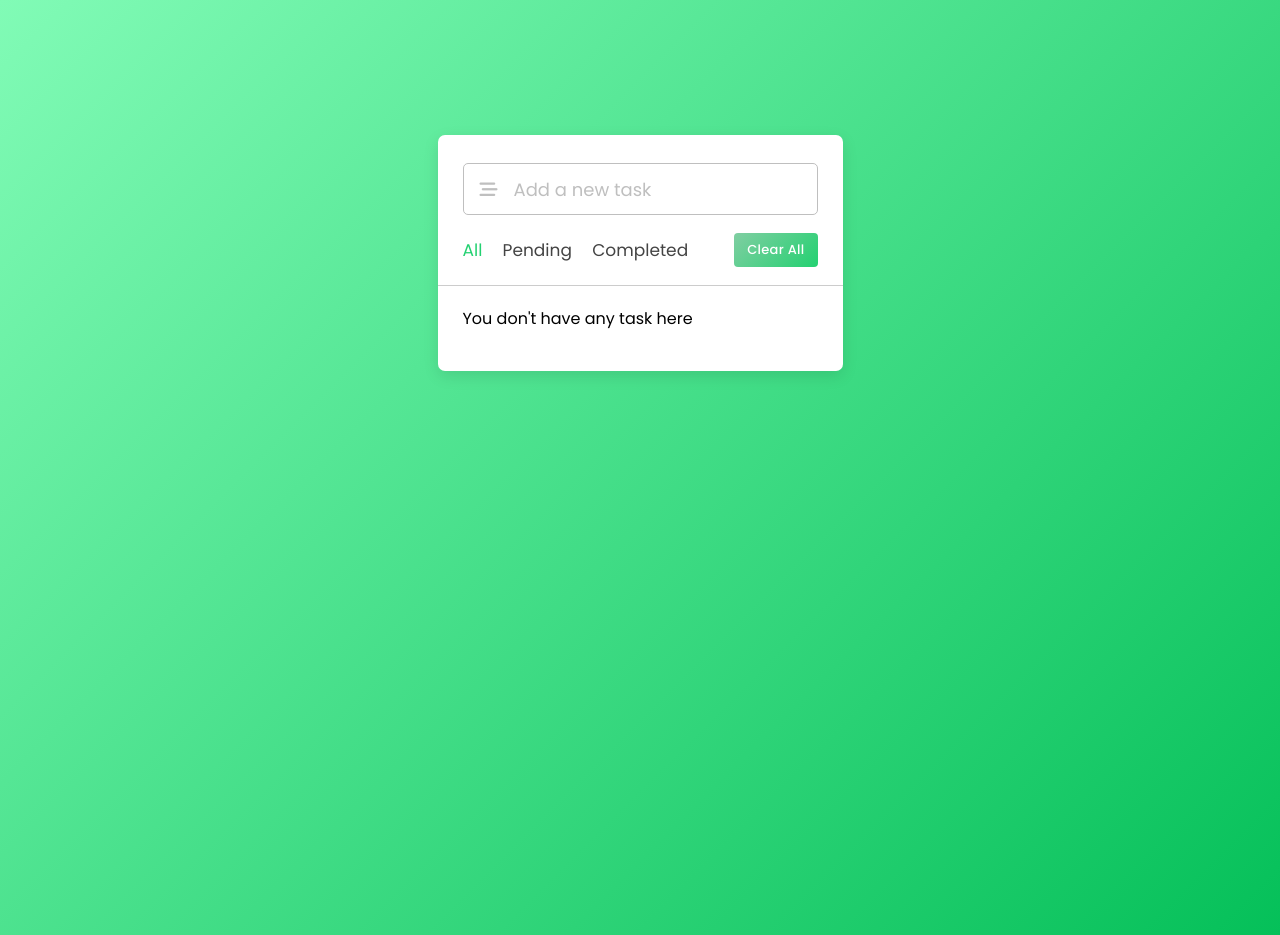
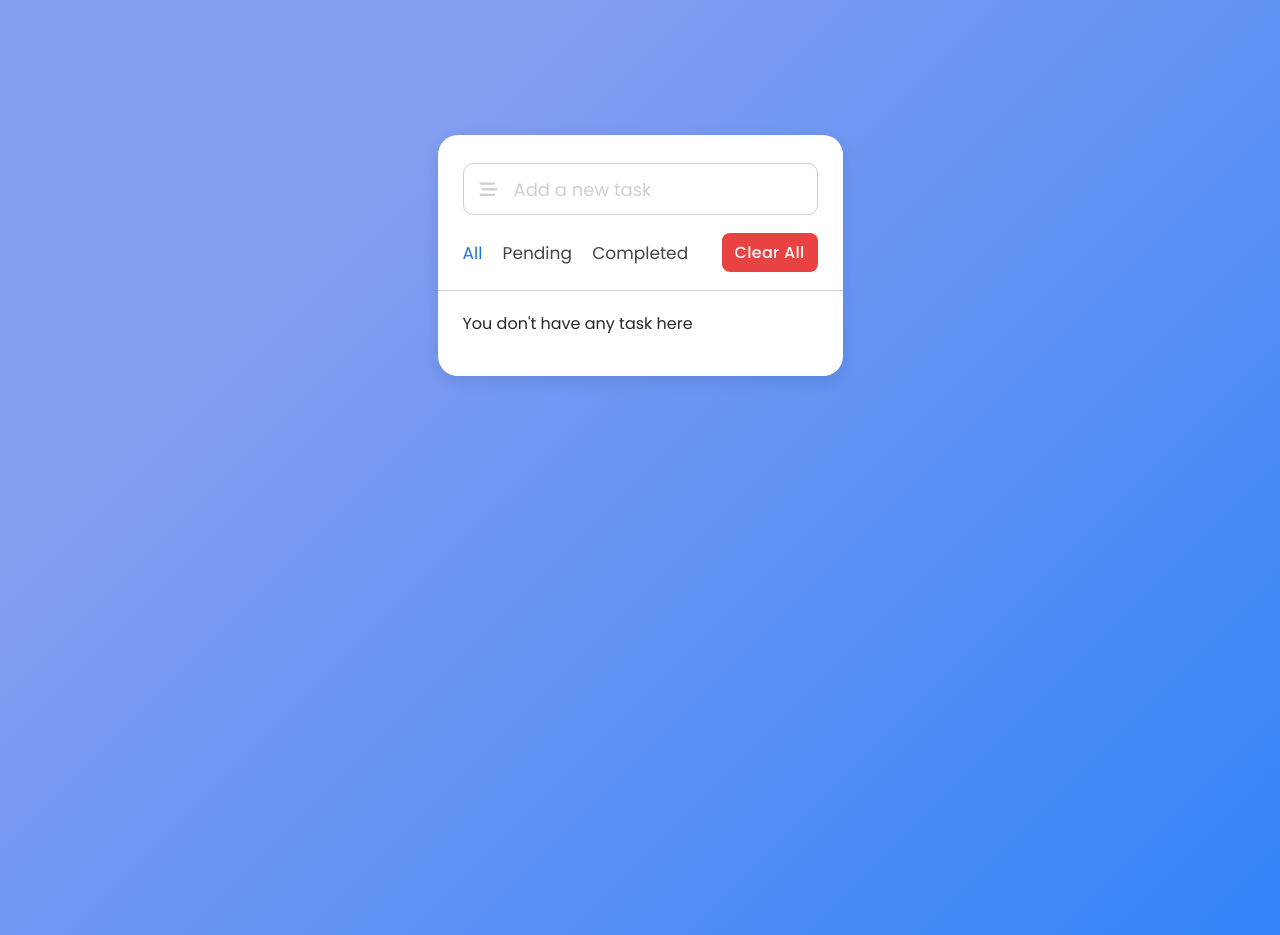
Before and after one commit to mirayatech/Todo-App, a plain HTML site: page index.html in a window 1280 px wide. Drawn offline with Linux system fonts and the light colour scheme.

Commit message:
change color theme

```diff
--- a/style.css
+++ b/style.css
@@ -1,10 +1,12 @@
 /* Varibales */
 :root {
-  --white:#fff;
-  --purple:#af8cff;
-  --pink:#ffb7eb;
-  --light-grey:#bfbfbf;
-  --dark-grey:#272727;
+  --white: #fff;
+  --red: #e94242;
+  --blue: #2073e6;
+  --yellow: #ecad00;
+  --green: #38ad34;
+  --light-grey: #cfcfcf;
+  --dark-grey: #272727;
 }
 
 * {
@@ -15,22 +17,24 @@
 }
 
 ::selection {
-  color: #fff;
-  background: #3c87ff;
+  color: var(--white);
+  background: #e94242;
 }
 body {
   width: 100%;
   height: 100vh;
   overflow: hidden;
-  background: linear-gradient(135deg, #81fbb6, #05c059);
+  color: var(--dark-grey);
+  background-color: #63a4ff;
+  background-image: linear-gradient(315deg, #3284f8 0%, #839df1 74%);
 }
 
 /* wrapper */
 .wrapper {
   max-width: 405px;
   margin: 135px auto;
-  background: #fff;
-  border-radius: 7px;
+  background: var(--white);
+  border-radius: 20px;
   padding: 28px 0 30px;
   box-shadow: 0 5px 1rem rgba(0, 0, 0, 0.1);
 }
@@ -44,7 +48,7 @@ body {
 
 .task-input i {
   top: 50%;
-  color: #bfbfbf;
+  color: var(--light-grey);
   position: absolute;
   font-size: calc(18 / 16 * 1rem);
   transform: translate(17px, -50%);
@@ -54,21 +58,22 @@ body {
   height: 100%;
   width: 100%;
   outline: none;
-  border-radius: 5px;
+  border-radius: 10px;
   padding: 0 20px 0 50px;
+  color: var(--dark-grey);
   transition: all 0.3s ease;
-  border: 1px solid #bfbfbf;
+  border: 1px solid var(--light-grey);
   font-size: calc(18 / 16 * 1rem);
 }
 
 .task-input input:focus,
 .task-input input:active {
   padding-left: 52px;
-  border: 1px solid #3c87ff;
+  border: 1px solid #a1a1a1;
 }
 
 .task-input input::placeholder {
-  color: #bfbfbf;
+  color: var(--light-grey);
 }
 
 /* Controls (filters)  */
@@ -81,13 +86,14 @@ li {
 
 .controls {
   padding: 18px 25px;
-  border-bottom: 1px solid #ccc;
+  border-bottom: 1px solid var(--light-grey);
 }
 
 .filters span {
   margin: 0 8px;
   color: #444;
   cursor: pointer;
+  transition: all 0.3s ease;
   font-size: calc(17 / 16 * 1rem);
 }
 
@@ -95,27 +101,34 @@ li {
   margin-left: 0;
 }
 
-.filters span.active {
-  color: #23d171;
+.filters span:first-child.active {
+  color: var(--blue);
 }
+
+.filters span:nth-child(2).active {
+  color: var(--yellow);
+}
+
+.filters span:last-child.active {
+  color: var(--green);
+}
+
 .controls .clear-btn {
   border: none;
   outline: none;
-  color: #fff;
+  color: var(--white);
   cursor: pointer;
-  font-size: 13px;
+  font-size: 1rem;
   font-weight: 500;
   padding: 7px 13px;
-  border-radius: 4px;
+  border-radius: 8px;
   letter-spacing: 0.3px;
-  pointer-events: none;
   transition: transform 0.25s ease;
-  /* background: linear-gradient(135deg, #1798fb 0%, #2d5cfe 100%); */
-  background: linear-gradient(135deg, #80cea2, #23d171);
+  background: #e94242;
 }
 
 .clear-btn:active {
-  transform: scale(0.93);
+  transform: scale(0.98);
 }
 
 /* Tasks */
@@ -149,7 +162,7 @@ li {
   margin-bottom: 18px;
   padding-bottom: 16px;
   align-items: flex-start;
-  border-bottom: 1px solid #ccc;
+  border-bottom: 1px solid var(--light-grey);
 }
 .task-box .task:last-child {
   margin-bottom: 0;
@@ -164,7 +177,6 @@ li {
 
 .task label input {
   margin-top: 7px;
-  accent-color: #3c87ff;
 }
 .task label p {
   user-select: none;
@@ -185,7 +197,7 @@ li {
   right: -5px;
   bottom: -65px;
   padding: 5px 0;
-  background: #fff;
+  background: var(--white);
   position: absolute;
   border-radius: 4px;
   transform: scale(0);
@@ -207,7 +219,7 @@ li {
 
 .task-menu li {
   height: 25px;
-  font-size: 16px;
+  font-size: 1rem;
   margin-bottom: 2px;
   padding: 17px 15px;
   cursor: pointer;
```
